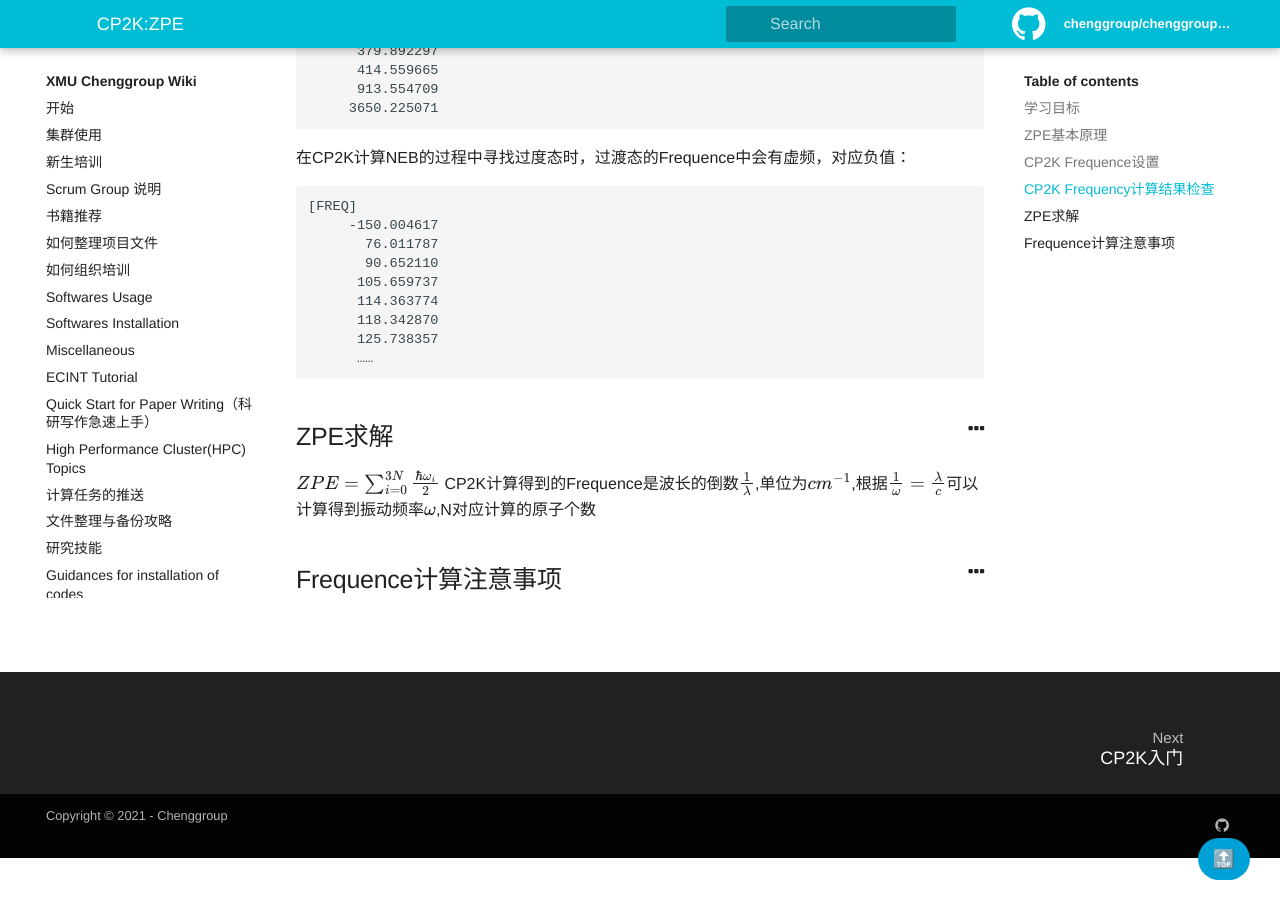
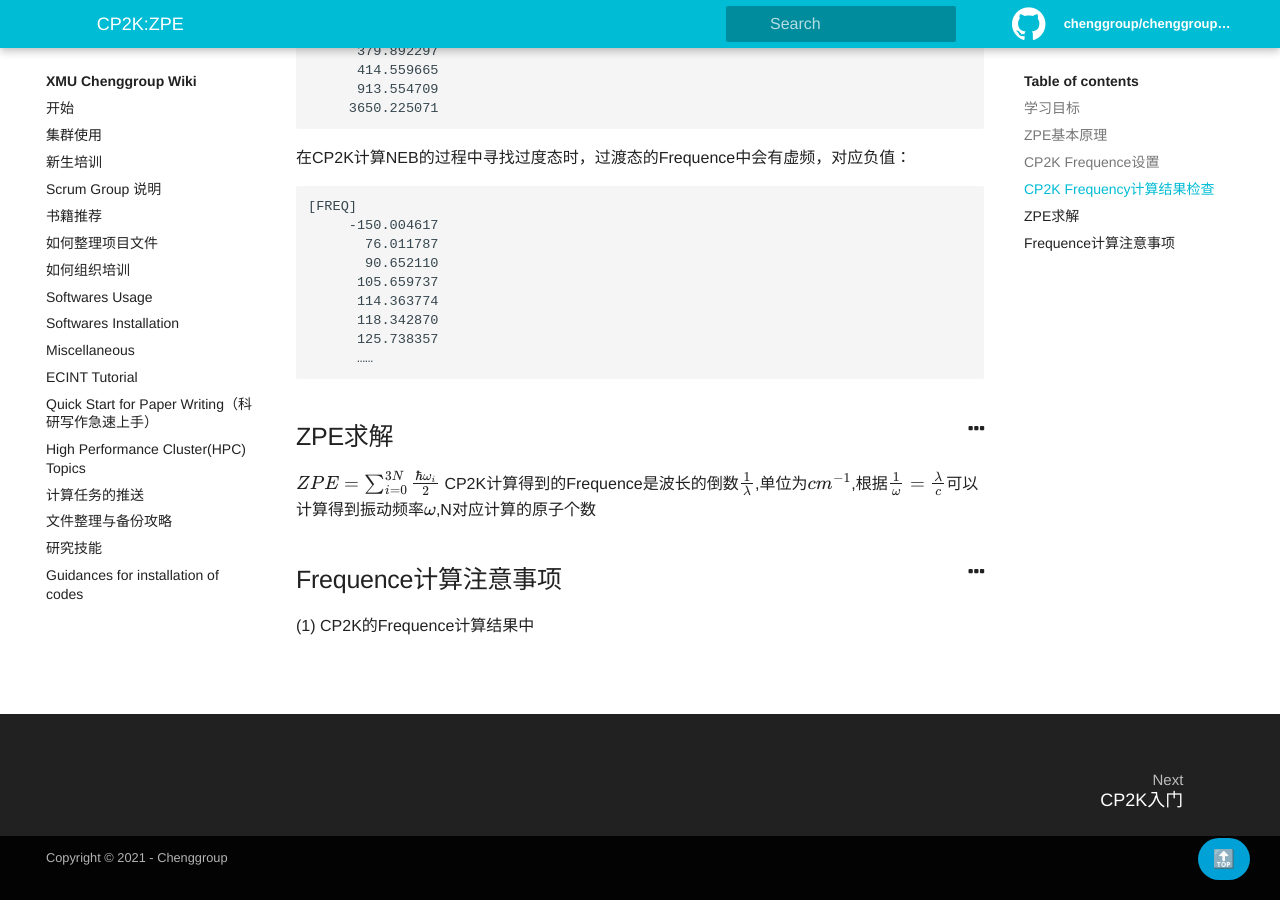
Before and after one commit to chenggroup/chenggroup.github.io, a Jekyll site: the page built from _wiki/Softwares Usage/cp2k-zpe.md, in a window 1280 px wide and 900 px high, scrolled down 1627 px. Built offline with Jekyll 4.4.1, drawn with Linux system fonts in a browser that asks for light colours; formulas are drawn with MathJax 3.

Commit message:
Update cp2k-zpe.md

```diff
--- a/_wiki/Softwares Usage/cp2k-zpe.md
+++ b/_wiki/Softwares Usage/cp2k-zpe.md
@@ -102,3 +102,4 @@ CP2K计算得到的Frequence是波长的倒数$\frac{1}{\lambda}$,单位为$cm^{
 
 
 ## Frequence计算注意事项
+(1) CP2K的Frequence计算结果中
```
